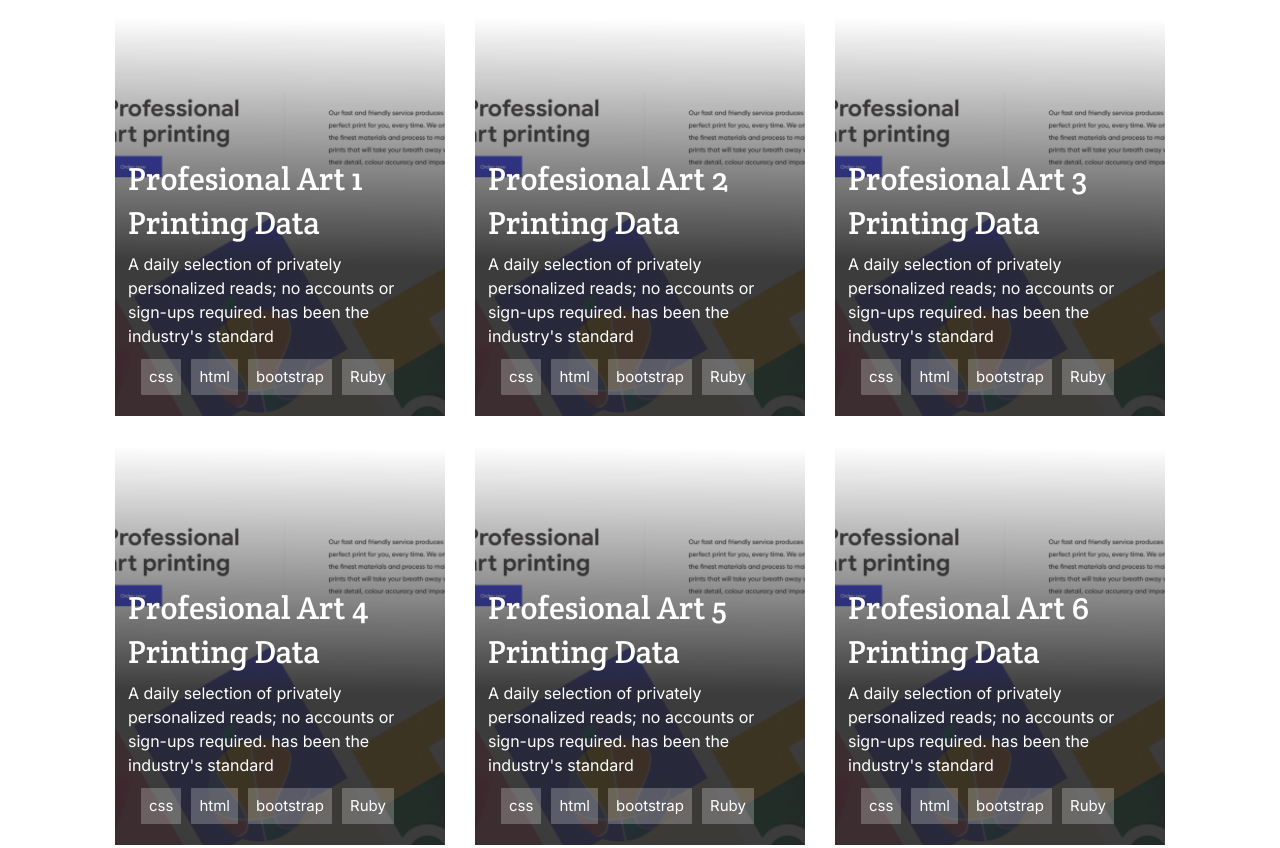
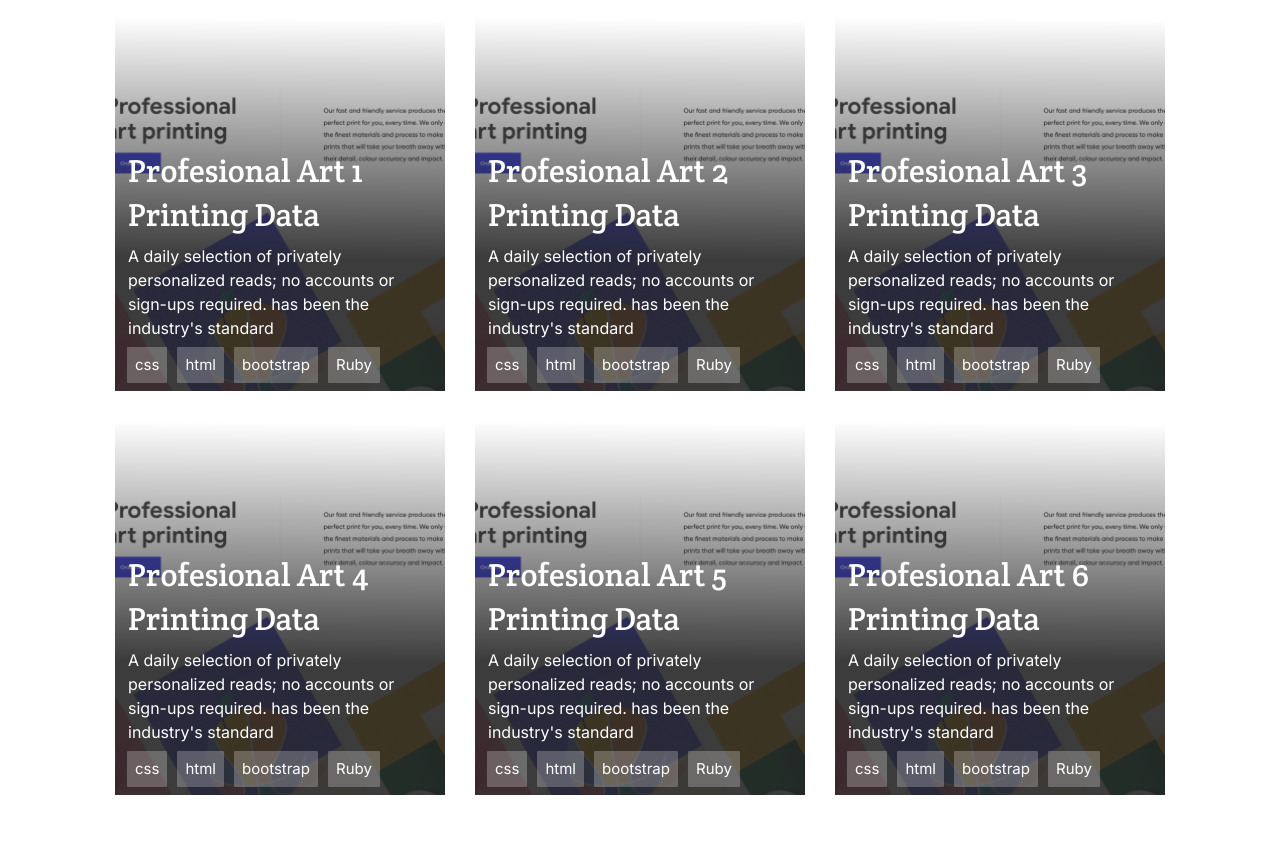
Before and after one commit to DavidCazco36/My-Portfolio, a website: page index.html in a window 1280 px wide. Shown: the part 1523-2371 px from the top of the page. Drawn offline with Linux system fonts and the light colour scheme; a web font is replaced by a local one.

Commit message:
Fixed margin of the project's tags

```diff
--- a/index.html
+++ b/index.html
@@ -63,7 +63,7 @@
     </div>
     </div>
     <div class="wrapper">
-      <div class="each-project-container">
+      <!--<div class="each-project-container">-->
         <div class="work-collection project1">
           <h3 class="project-title project-info">Profesional Art 1<br>Printing Data</h3>
           <p class="project-description project-info">A daily selection of privately personalized reads; no accounts or sign-ups required. has been the industry's standard</p>
@@ -76,7 +76,7 @@
             </ul>
           </div>
           <button type="button" class="project-button">See Project</button>
-        </div>
+        <!--</div>-->
       </div>
       <div class="work-collection project2">
         <h3 class="project-title project-info">Profesional Art 2<br>Printing Data</h3>
--- a/styles.css
+++ b/styles.css
@@ -302,10 +302,6 @@ body {
   width: 330px;
 }
 
-.project-info {
-  margin: 0 26px 13px;
-}
-
 .project-title {
   grid-column: 1/2;
   grid-row: 1/2;
@@ -335,6 +331,7 @@ body {
 .project-tag {
   grid-column: 1/2;
   grid-row: 3/4;
+  margin: 0 12px;
 }
 
 .project-tag ul {
@@ -730,9 +727,6 @@ button:active {
     background-size: cover;
     width: 330px;
   }
-  .each-project-container:hover {
-    display: none;
-  }
 
   .project-button {
     grid-column: 1/2;
```
